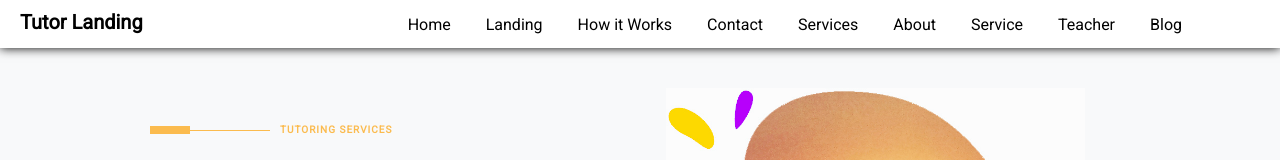
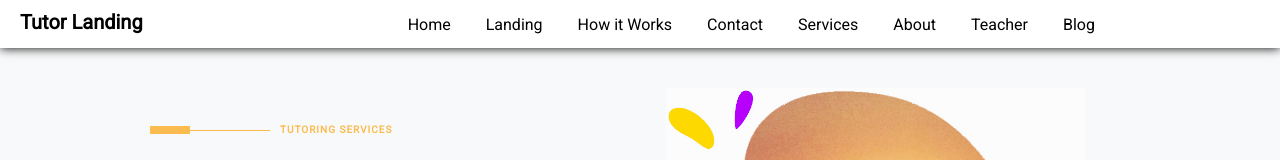
Before and after one commit to saurabhkhandelwal96/Assignment-1, a plain HTML site: page index.html in a window 1280 px wide. Shown: the top 160 px of the page. Drawn offline with Linux system fonts and the light colour scheme.

Commit message:
Remove servive section from header

```diff
--- a/index.html
+++ b/index.html
@@ -22,7 +22,6 @@
             <li><a href="#">Contact</a></li>
             <li><a href="#">Services</a></li>
             <li><a href="#">About</a></li>
-            <li><a href="#">Service</a></li>
             <li><a href="#">Teacher</a></li>
             <li><a href="#">Blog</a></li>
         </div>
```
